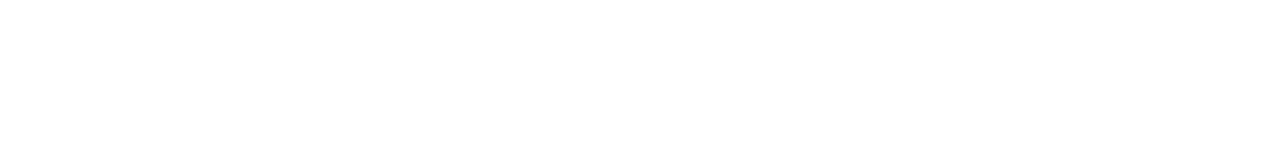
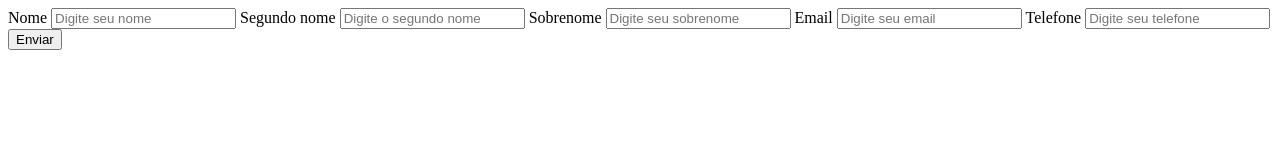
Before and after one commit to IrvinGomes/AndrewProject, a plain HTML site: page app/pages/cadastro.html in a window 1280 px wide. Drawn offline with Linux system fonts and the light colour scheme.

Commit message:
Criação da pagina cadastro

```diff
--- a/app/pages/cadastro.html
+++ b/app/pages/cadastro.html
@@ -0,0 +1,29 @@
+<!DOCTYPE html>
+<html lang="pt-br">
+
+<head>
+    <meta charset="UTF-8">
+    <meta http-equiv="X-UA-Compatible" content="IE=edge">
+    <meta name="viewport" content="width=device-width, initial-scale=1.0">
+    <title>Cadastro</title>
+</head>
+
+<body>
+    <div>
+        <form action="#">
+            <label for="nome">Nome</label>
+            <input type="text" id="nome" placeholder="Digite seu nome">
+            <label for="segundo_nome">Segundo nome</label>
+            <input type="text" id="segundo_nome" placeholder="Digite o segundo nome">
+            <label for="sobrenome">Sobrenome</label>
+            <input type="text" id="sobrenome" placeholder="Digite seu sobrenome">
+            <label for="email">Email</label>
+            <input type="email" id="email" placeholder="Digite seu email">
+            <label for="telefone">Telefone</label>
+            <input type="number" placeholder="Digite seu telefone">
+            <input type="button" value="Enviar">
+        </form>
+    </div>
+</body>
+
+</html>
```
Also changed, not shown: app/index.html (+1 -1 lines).
